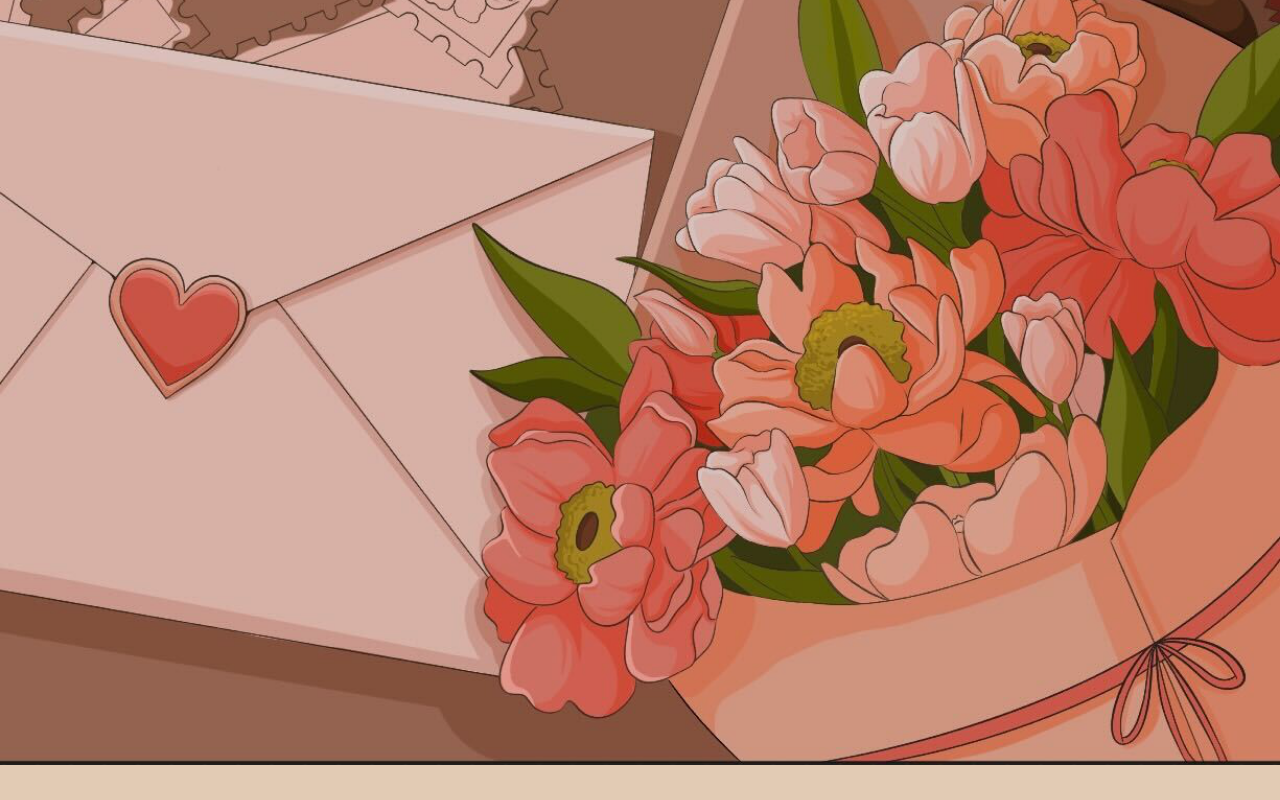
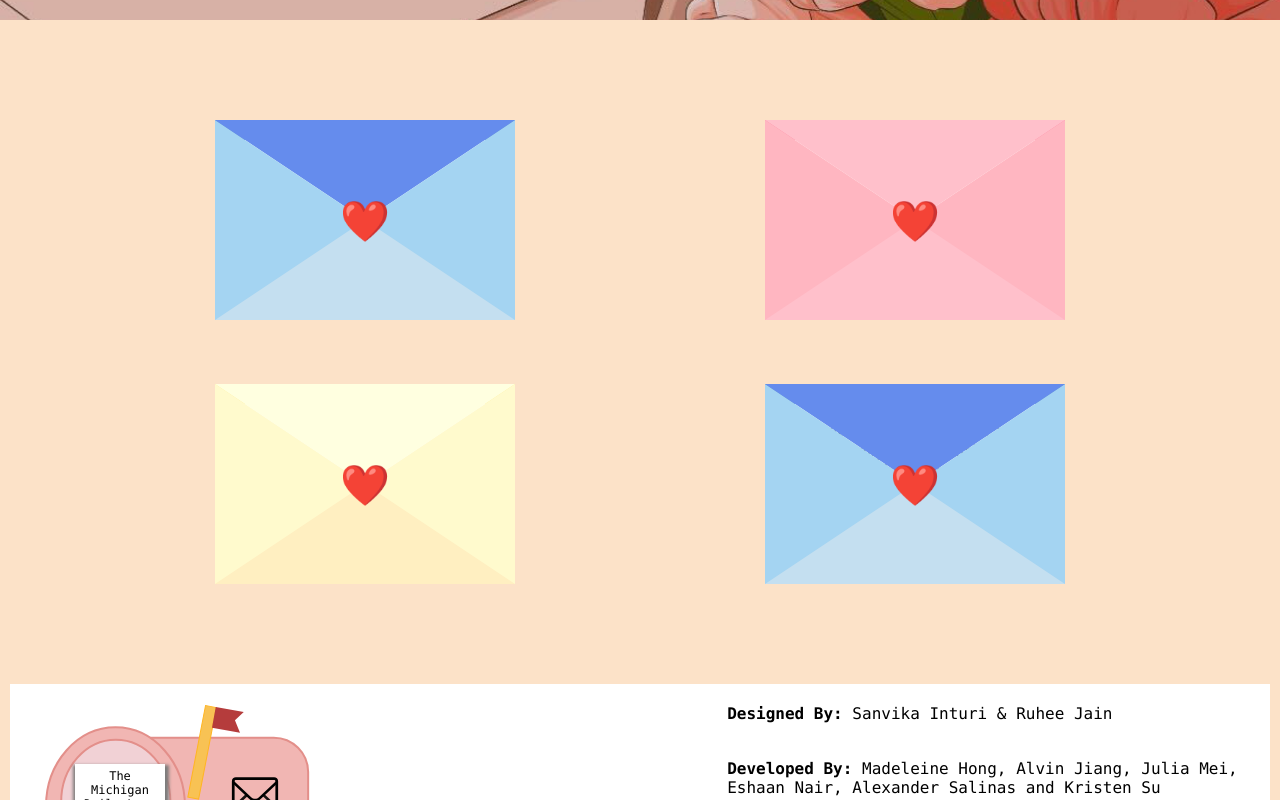
Before and after one commit to michigandaily/love-edition-2025, a React (Vite) app: page / in a window 1280 px wide. Shown: the part 800-1600 px from the top of the page. Built offline with nearby package versions, Linux system fonts and the light colour scheme.

Commit message:
minor design edits

```diff
--- a/src/css/Grid.css
+++ b/src/css/Grid.css
@@ -5,6 +5,8 @@
 	margin: 20px;
 	justify-items: center;
 	align-items: center;
+	row-gap: 4rem;
+	padding: 5rem;
 }
 
 /* flexible for mobile devices */
--- a/src/css/Notecard.css
+++ b/src/css/Notecard.css
@@ -52,6 +52,9 @@
 }
 
 /* BLUE THEME */
+.wrapper.blue{
+  background-color: #3760c9;
+}
 .wrapper.blue .lid.one {
   border-top: 100px solid #658ced;
 }
@@ -65,6 +68,9 @@
 }
 
 /* PINK THEME */
+.wrapper.pink{
+  background-color: #ff85a2;
+}
 .wrapper.pink .lid.one {
   border-top: 100px solid pink;
 }
@@ -78,6 +84,9 @@
 }
 
 /* YELLOW THEME */
+.wrapper.yellow{
+  background-color: #ffeb99;
+}
 .wrapper.yellow .lid.one {
   border-top: 100px solid lightyellow;
 }
@@ -103,11 +112,12 @@
   text-align: center;
   word-wrap: break-word;
   white-space: normal;
+  padding: 1rem;
 }
 
 .letter p {
-  font-size: 30px;
-  margin-top: 30px;
+  font-size: 1rem;
+  /* margin-top: 3px; */
   color: #3b4049;
 }
 
@@ -122,7 +132,7 @@
 }
 
 .wrapper:hover .letter {
-  transform: translateY(-110px);
+  transform: translateY(-70px);
   transition-delay: 0.5s;
 }
 
--- a/src/css/main.scss
+++ b/src/css/main.scss
@@ -91,15 +91,15 @@ footer {
 
 .landing-page-container {
 	position: relative;
-	width: 100%; /* Full width of the screen */
-	height: auto; /* Height adjusts based on the aspect ratio of the image */
-	min-height: 200vh; /* Ensure at least full screen height */
+	width: 100vw; /* Full width of the screen */
+	height: 100vh; /* Height adjusts based on the aspect ratio of the image */
+	background-size: cover;
 	display: flex;
 	justify-content: center;
 	align-items: center;
 	background-image: url('../assets/background.png');
-	background-size: 100% auto; /* Scale the width to 100%, height adjusts automatically */
-	background-position: center;
+	// background-size: 100% auto; /* Scale the width to 100%, height adjusts automatically */
+	background-position: 0% 20%;
 	background-repeat: no-repeat; /* Ensures the image is not repeated */
 	overflow-y: scroll; /* Allows scrolling if the image height exceeds the screen height */
 }
@@ -116,7 +116,7 @@ footer {
 .content {
 	position: absolute;
 	top: 20px; /* Distance from the top */
-	right: 20px; /* Distance from the right */
+	left: 20px; /* Distance from the left */
 	z-index: 10;
 	text-align: center;
 	padding: 1.5rem;
--- a/src/js/components/Footer.tsx
+++ b/src/js/components/Footer.tsx
@@ -17,7 +17,7 @@ const Footer = () => {
 				</p>
 				<p>
 					<strong>Developed By:</strong> Madeleine Hong, Alvin Jiang, Julia Mei, Eshaan Nair,
-					Alexander Salinas, & Kristen Su
+					Alexander Salinas and Kristen Su
 				</p>
 				<div className="footer-icons">
 					<a href="https://www.facebook.com/michigandaily" target="_blank" rel="noreferrer">
--- a/src/js/components/Grid.tsx
+++ b/src/js/components/Grid.tsx
@@ -2,7 +2,7 @@ import Notecard from './Notecard';
 import '../../css/Grid.css';
 
 const Grid: React.FC = () => {
-	const messages = ['Hey', 'Wassup', 'Hello', 'Happy birthday Jeff! Have a good birthday!']; // Example messages
+	const messages = ['Hey', 'Wassup', 'Hello', 'Happy birthday Jeff! Have a good birthday! This is a really long example message because i want to check if scrolling works']; // Example messages
 
 	const colors = ['blue', 'pink', 'yellow']; // Choose colors you want idk
 
--- a/src/js/index.tsx
+++ b/src/js/index.tsx
@@ -3,7 +3,7 @@ import { createRoot } from 'react-dom/client';
 import Footer from './components/Footer';
 import LandingPage from './components/LandingPage';
 import Grid from './components/Grid';
-import App from './App';
+// import App from './App';
 
 createRoot(document.getElementById('root')!).render(
 	<StrictMode>
```
Also changed, not shown: src/js/components/Article.tsx (+5 -4 lines).
